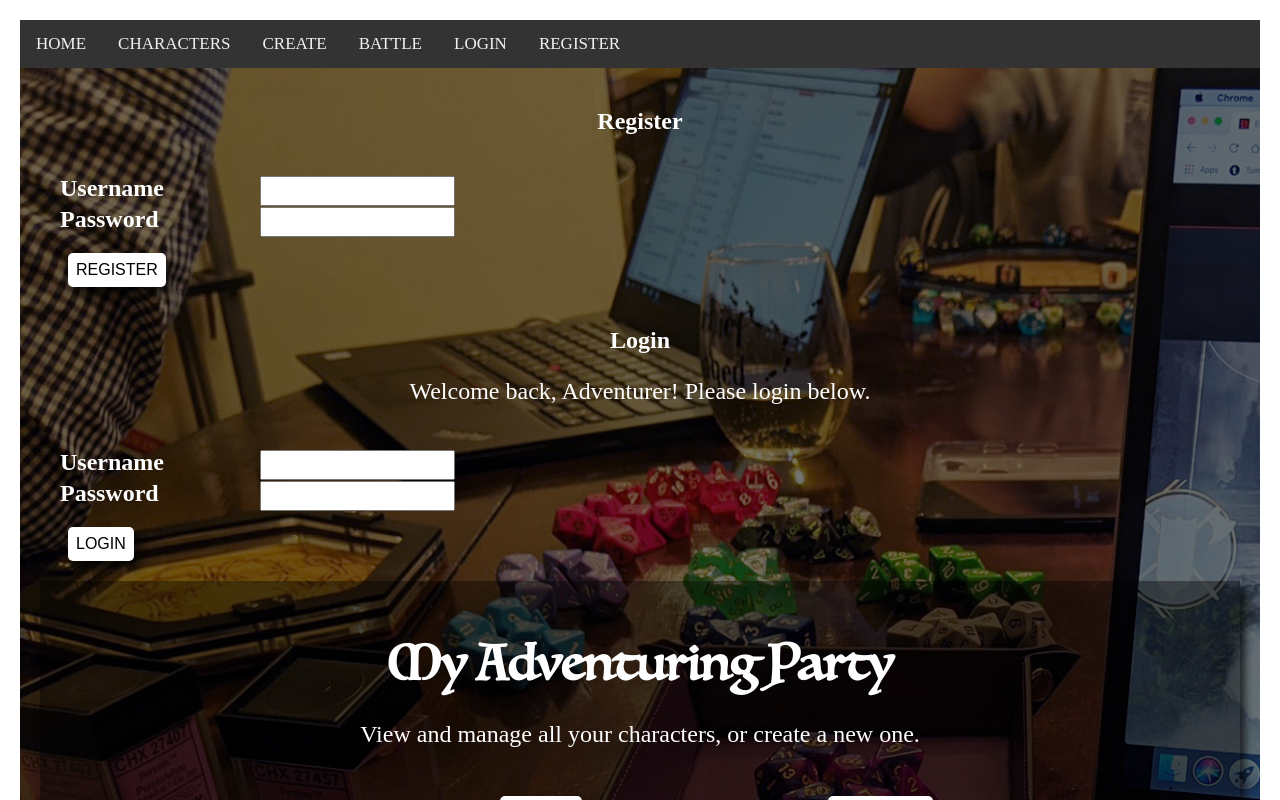
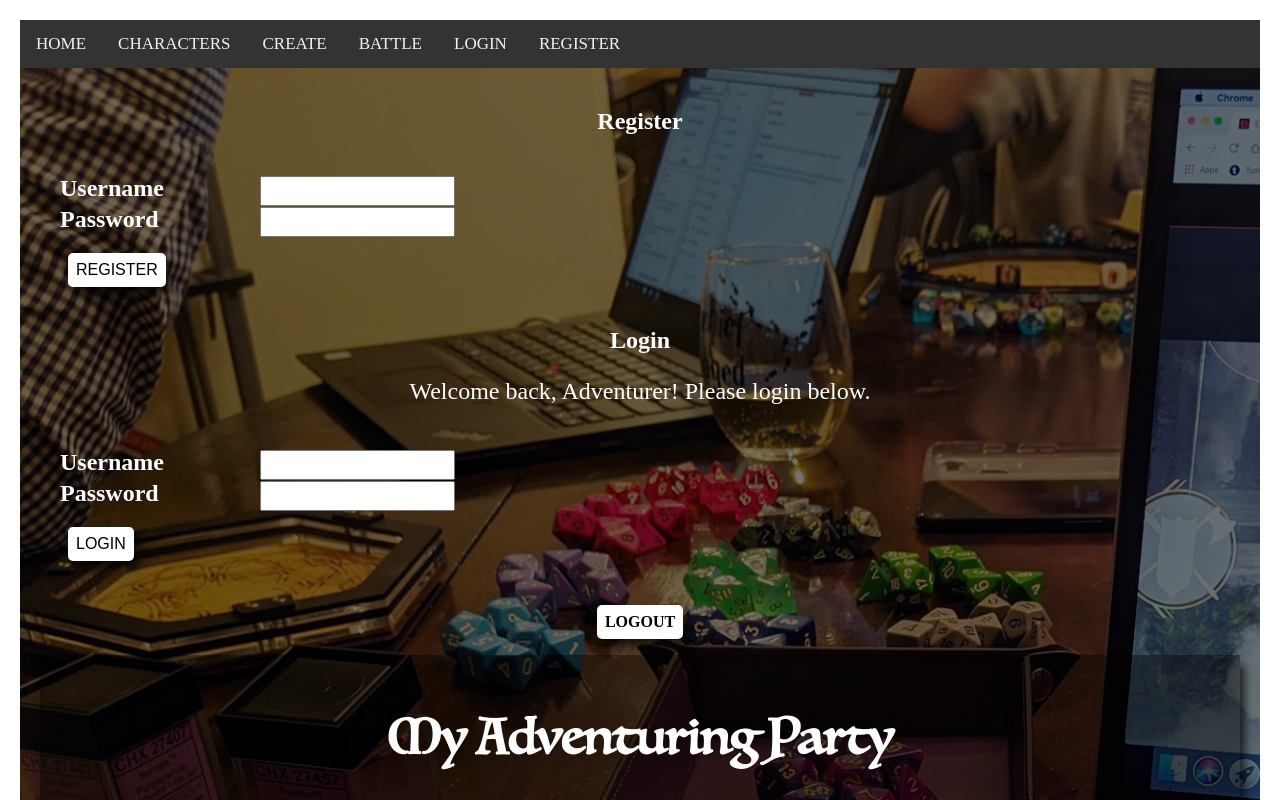
Before and after one commit to amanda-hayes/dnd-encounters-2021, a React (Create React App) app in the folder front-end/: page /Characters in a window 1280 px wide. Shown: the top 800 px of the page. Built offline with nearby package versions, Linux system fonts and the light colour scheme; no server answers.

Commit message:
Added logout functionality and tested

```diff
--- a/front-end/src/Components/Characters.js
+++ b/front-end/src/Components/Characters.js
@@ -9,7 +9,8 @@ function AllCharPage() {
   const passwordInput = useRef(null);
   const regNameInput = useRef(null);
   const regPasswordInput = useRef(null);
-
+  const [isLoggedIn, setIsLoggedIn] = useState(false);
+  const [state, setState] = useState([]);
 
 
   const register = async (event) => {
@@ -63,24 +64,16 @@ const login = async (event) => {
   }
 };
 
-  //   const [isLoggedIn, setIsLoggedIn] = useState(false);
 
-  // function checkToken(token){
-  //   if(!token) {
-  //     return alert("Please Login before continuing!")
-  //   }
-  // };
-
-  // const handleLogOut = (props) => {
-  //   setState({
-  //     username: "",
-  //     password: "",
-  //     isLoggedIn: false,
-  //   });
-  //   localStorage.clear();
-  //   alert('You have been logged out.')
-  //   props.history.push('/Home');
-  // };
+  const handleLogOut = (props) => {
+    setState({
+      username: "",
+      password: "",
+      isLoggedIn: false,
+    });
+    localStorage.clear();
+    alert('You have been logged out.')
+  };
 
 
 
@@ -244,7 +237,7 @@ const login = async (event) => {
                 <input type="submit" value="LOGIN" id="submit-btn" />
             </form>
         </div>
-      {/* <button onClick={handleLogOut}>LOGOUT</button> */}
+      <button onClick={handleLogOut}>LOGOUT</button>
         <div className="header-style">
           <h1 className="my-characters-heading">My Adventuring Party</h1>
           <p>View and manage all your characters, or create a new one.</p>
```
Also changed, not shown: 1 other file (tests, documents, lock files or other folders).
